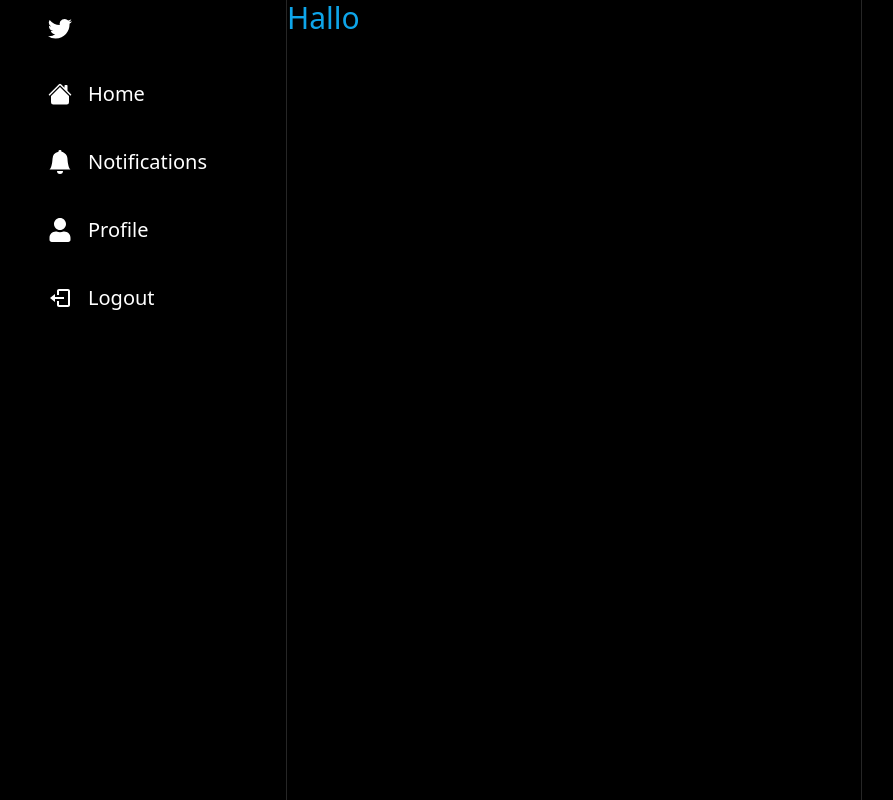
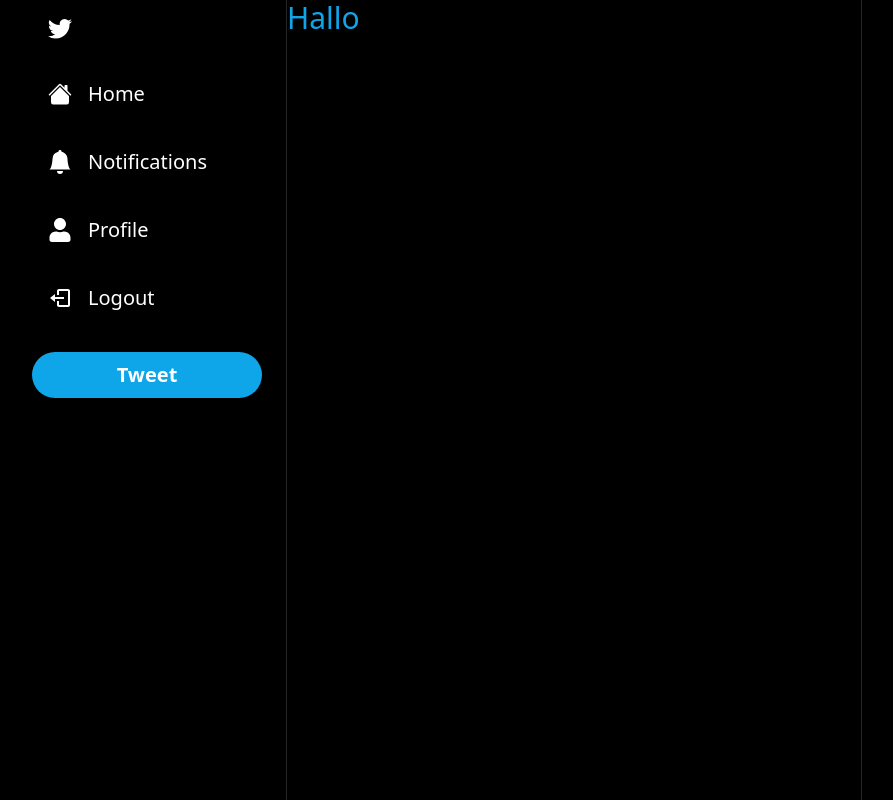
Before and after one commit to lptrk/fullstack-twitter-clone, a Next.js app: page / in a window 1280 px wide. Shown: the whole page, without its empty margins (66-959 px from the left). Built offline with nearby package versions, Linux system fonts and the light colour scheme.

Commit message:
added tweet button

```diff
--- a/components/layout/Sidebar.tsx
+++ b/components/layout/Sidebar.tsx
@@ -4,6 +4,7 @@
 import { FaUser } from "react-icons/fa";
 import SidebarLogo from "./SidebarLogo";
 import SidebarItem from "./SidebarItem";
+import SidebarTweetButton from "./SidebarTweetButton";
 
 const Sidebar = () => {
   const items = [
@@ -37,7 +38,7 @@
             />
           ))}
           <SidebarItem onClick={() => {}} icon={BiLogOut} label={"Logout"} />
-
+          <SidebarTweetButton/>
         </div>
       </div>
     </div>
--- /dev/null
+++ b/components/layout/SidebarTweetButton.tsx
@@ -0,0 +1,23 @@
+import { useRouter } from "next/router";
+import React from "react";
+import { FaFeather } from "react-icons/fa";
+
+const SidebarTweetButton = () => {
+  const router = useRouter();
+  return (
+    <div
+      onClick={() => {
+        router.push("/");
+      }}
+    >
+      <div className="mt-6 lg:hidden rounded-full h-14 w-14 p-4 flex items-center justify-center bg-sky-500 hover:bg-opacity-80 transition cursor-pointer">
+        <FaFeather size={24} color="white" />
+      </div>
+      <div className="mt-6 hidden lg:block px-4 py-2 rounded-full bg-sky-500 hover:bg-opacity 90 cursor-pointer transition">
+        <p className="hidden lg:block text-center font-semibold text-white text-[20px]">Tweet</p>
+      </div>
+    </div>
+  );
+};
+
+export default SidebarTweetButton;
```
